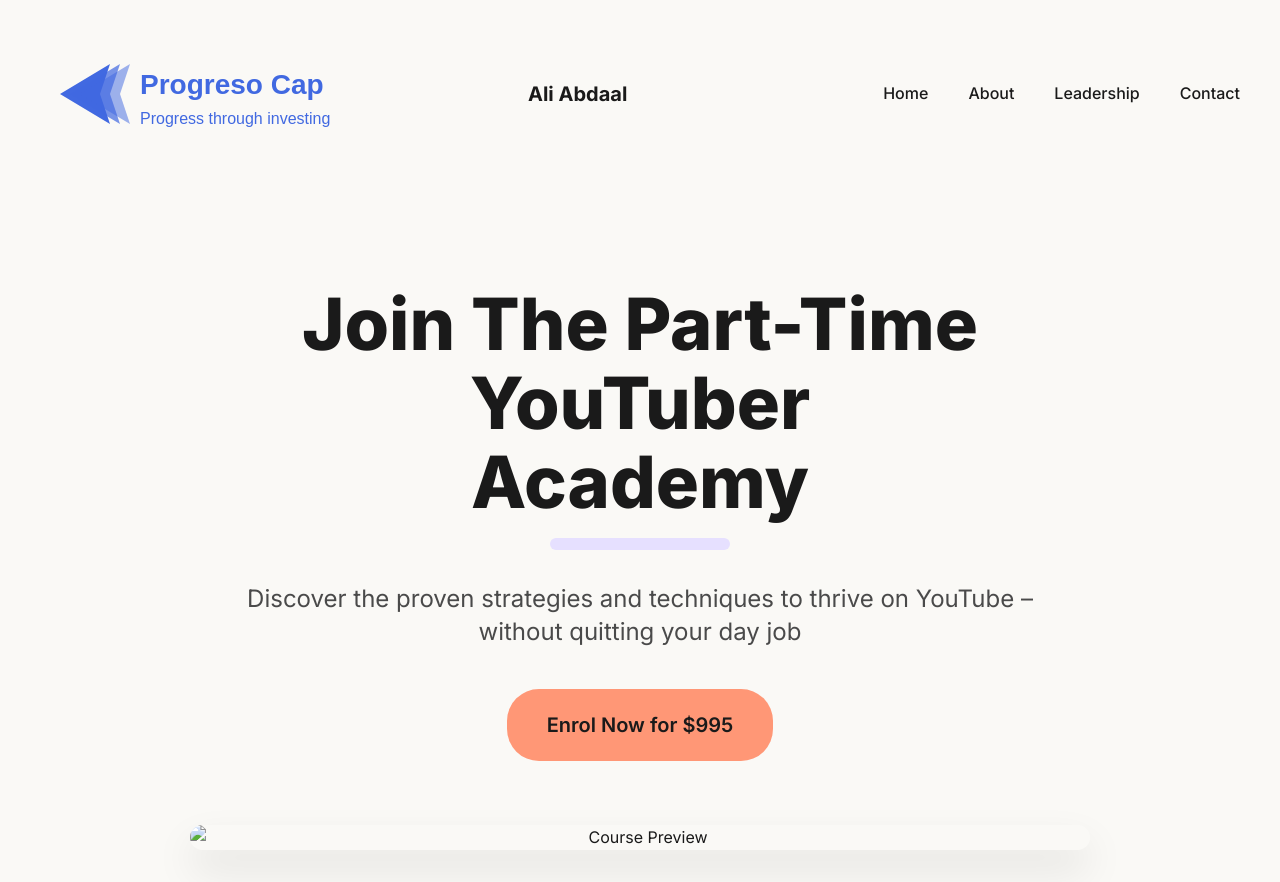
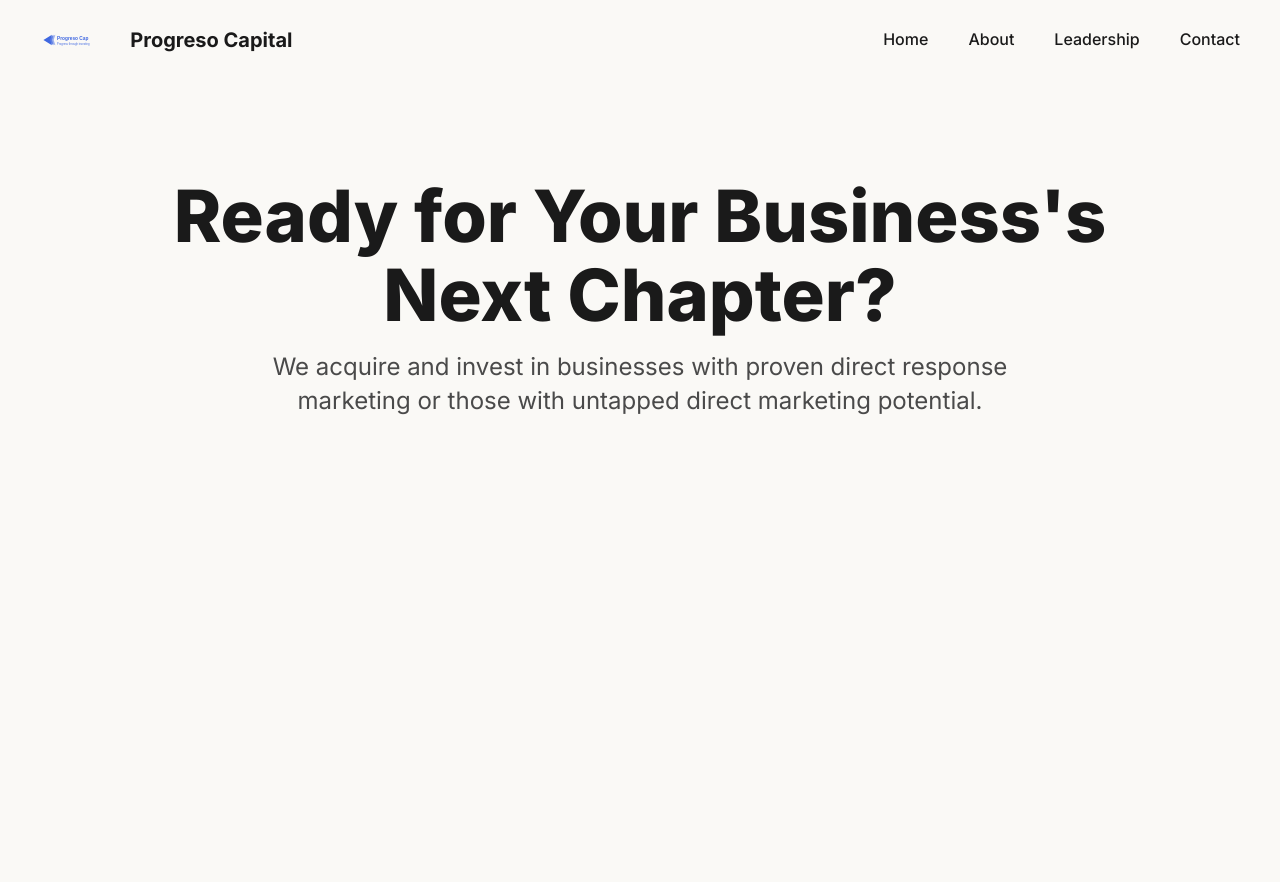
Before and after one commit to andrescon127/static-site2, a website: page public/index.html in a window 1280 px wide. After the commit the page ends 800 px from the top, so only its background shows below. Drawn offline with Linux system fonts and the light colour scheme.

Commit message:
Fix styling and layout

```diff
--- a/public/index.html
+++ b/public/index.html
@@ -3,7 +3,7 @@
 <head>
     <meta charset="UTF-8">
     <meta name="viewport" content="width=device-width, initial-scale=1.0">
-    <title>Part-Time YouTuber Academy</title>
+    <title>Progreso Capital</title>
     <link rel="stylesheet" href="/static-site2/styles/main.css">
     <link href="https://fonts.googleapis.com/css2?family=Inter:wght@400;500;600;700;800&display=swap" rel="stylesheet">
 </head>
@@ -11,8 +11,8 @@
     <nav class="main-nav">
         <div class="nav-content">
             <div class="logo-container">
-                <img src="/static-site2/images/logo.svg" alt="Progreso Capital Logo" class="logo">
-                <a href="/static-site2/" class="logo">Ali Abdaal</a>
+                <img src="/static-site2/images/logo.svg" alt="Progreso Capital Logo" class="logo-icon">
+                <a href="/static-site2/" class="logo">Progreso Capital</a>
             </div>
             <div class="nav-links">
                 <a href="/static-site2/#home">Home</a>
@@ -24,13 +24,8 @@
     </nav>
 
     <main class="hero-section">
-        <h1>Join The Part-Time YouTuber<br>Academy</h1>
-        <div class="underline"></div>
-        <p class="hero-subtitle">Discover the proven strategies and techniques to thrive on YouTube – without quitting your day job</p>
-        <a href="/static-site2/enroll" class="primary-button">Enrol Now for $995</a>
-        <div class="video-preview">
-            <img src="/static-site2/images/preview.jpg" alt="Course Preview" class="featured-image">
-        </div>
+        <h1>Ready for Your Business's<br>Next Chapter?</h1>
+        <p class="hero-subtitle">We acquire and invest in businesses with proven direct response marketing or those with untapped direct marketing potential.</p>
     </main>
 </body>
 </html>
```
Also changed, not shown: src/templates/index.html (+5 -10 lines).
